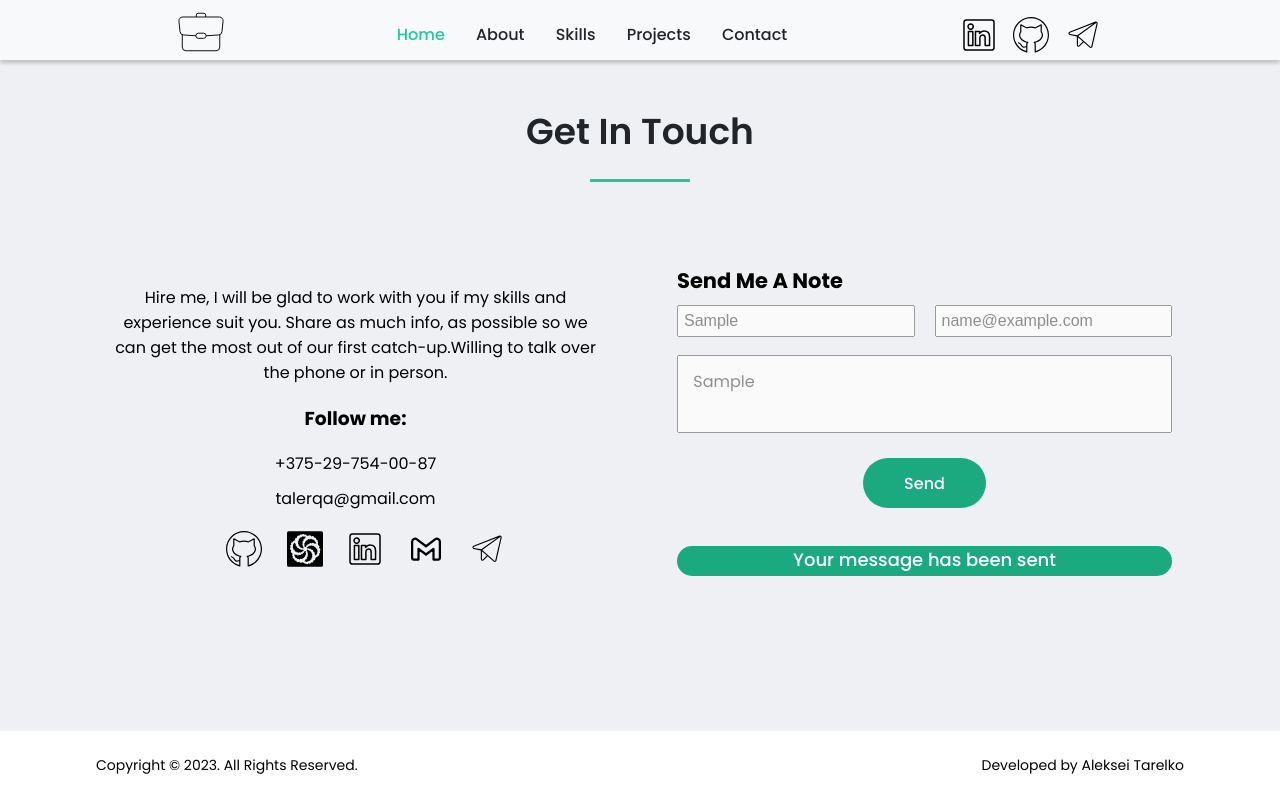
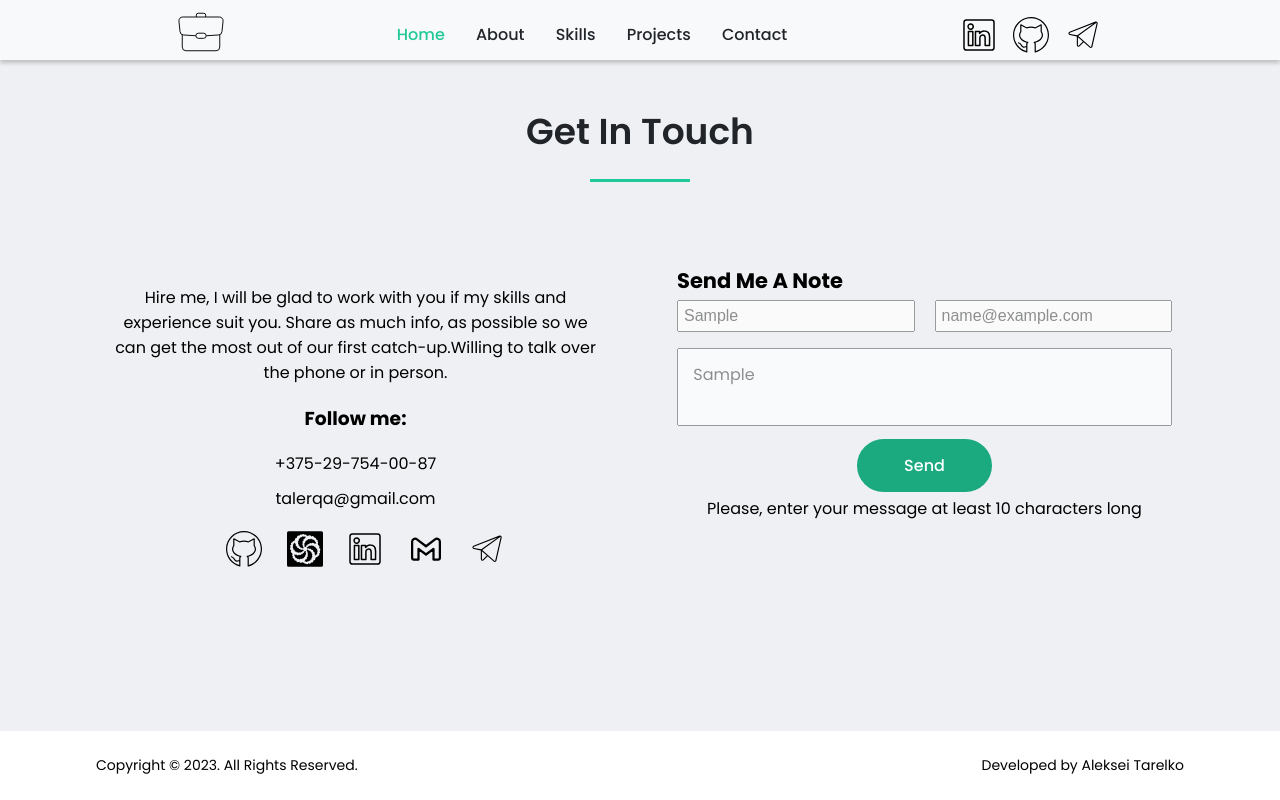
Before and after one commit to talerqa/portfolio, a React (Create React App) app: page / in a window 1280 px wide. Both pictures are taken after typing "Sample", "name@example.com", "Sample" into the empty fields and a click on the button "Send". Shown: the part 3949-4749 px from the top of the page. Built offline with nearby package versions, Linux system fonts and the light colour scheme.

Commit message:
fix: contact form

```diff
--- a/src/common/components/button/Button.module.scss
+++ b/src/common/components/button/Button.module.scss
@@ -1,48 +1,49 @@
-.buttonLink {
+.button {
   display: block;
+  margin-top: 5px;
   text-align: center;
+  border: none;
+  outline: none;
+  font-family: inherit;
+  color: white;
   text-decoration: none;
-  border-width: 2px;
+  cursor: pointer;
   font-weight: 500;
   border-radius: 30px;
-  color: white;
   font-size: 16px;
   background-color: #1baa80;
-  border-color: #1baa80;
-  padding: 12.80px 41.6px;
-  cursor: pointer;
   transition: all .2s ease;
+
   &:hover {
     background-color: #23856a;
-    box-shadow: 0 0 5px 1px rgba(33, 37, 41, 1);
-    transition: all .2s ease;
+    box-shadow: 0 0 2px 1px rgba(33, 37, 41, 1);
+    transition: all .5s ease;
     color: rgba(255, 255, 255, 0.62);
   }
 
   &:active {
     box-shadow: none;
-    transition: all .2s ease;
+    transition: all .5s ease;
     background-color: #1baa80;
     color: rgba(255, 255, 255, 1);
+    border-radius: 30px;
+  }
 
+  &:disabled {
+    background-color: rgb(53, 75, 64);
+    color: rgb(255, 255, 255);
+
+    &:hover {
+      box-shadow: none
+    }
   }
-  &:disabled {
-    background-color: #2e2f2f;
+
+  .buttonLink {
+    display: block;
+    margin: 0;
+    border-radius: 30px;
+    padding: 12.80px 41.6px;
+    color: inherit;
+    border-width: 2px;
   }
 }
-
-
-.buttonSend {
-  margin-top: 5px;
-  height: 30px;
-  align-self: center;
-  background-color: transparent;
-  border: none;
-  outline: none;
-  font-family: inherit;
-
-  &:disabled {
-    z-index: 10;
-    background-color: rebeccapurple;
-  }
-}
--- a/src/common/components/button/Button.tsx
+++ b/src/common/components/button/Button.tsx
@@ -5,11 +5,13 @@ type ButtonPropsType = {
   title: string
   href?: string
   type?: "button" | "submit" | "reset" | undefined
+  disabled?: boolean
 }
 
 export const Button = (props: ButtonPropsType) => {
+
   return (
-  <button type={props.type} className={s.buttonSend} >
+  <button type={props.type} className={s.button} disabled={props.disabled} >
     <a className={s.buttonLink}>{props.title}</a>
   </button>
   );
--- a/src/contact/Contact.module.scss
+++ b/src/contact/Contact.module.scss
@@ -155,6 +155,7 @@
               font-weight: 400;
               flex: 0 0 auto;
               flex-grow: 1;
+              outline: none;
               @media (max-width: 612px) {
                 margin-bottom: 10px;
                 width: 100%;
@@ -173,6 +174,7 @@
           .textarea {
             display: block;
             resize: none;
+            outline: none;
             width: 100%;
             padding: 0.81rem 0.96rem;
             @media (max-width: 612px) {
@@ -186,22 +188,13 @@
               font-family: $fontFamily;
             }
           }
+
+          .error {
+            display: flex;
+            width: 100%;
+            justify-content: space-evenly;
+          }
         }
-      }
-
-    }
-
-    .buttonSend {
-      margin-top: 5px;
-      height: 30px;
-      align-self: center;
-      background-color: transparent;
-      border: none;
-      outline: none;
-      font-family: inherit;
-      &:disabled {
-        z-index: 10;
-
       }
     }
 
@@ -240,7 +233,7 @@ select:-webkit-autofill:hover,
 select:-webkit-autofill:focus {
   border: 0;
   -webkit-text-fill-color: #1f1f20;
-  -webkit-box-shadow: 0 0 0 1000px rgba(200, 255, 0, 0.11) inset;
+  -webkit-box-shadow: 0 0 0 1000px rgba(119, 150, 0, 0.98) inset;
   transition: background-color 5000s ease-in-out 0s;
   background: -webkit-linear-gradient(top,  rgba(255,255,255,0) 0%,rgba(0,174,255,0.04) 50%,rgba(255,255,255,0) 51%,rgba(0,174,255,0.03) 100%);
 }
--- a/src/contact/Contact.tsx
+++ b/src/contact/Contact.tsx
@@ -21,14 +21,14 @@ type FormData = {
 
 export const Contact = (props: ContactPropsType) => {
   const [loading, setLoading] = useState(false);
-  const [sending, setSending] = useState('');
+  const [sending, setSending] = useState<'sending' | 'send' | 'has-been-sent'>('sending');
 
-
-  const {register, handleSubmit, formState: {errors}} = useForm<FormData>();
+  const {register, handleSubmit, formState: {errors}, setValue} = useForm<FormData>();
   const onSubmit = async (data: FormData) => {
     emailjs.init('Zau9eVPlrX4LfuA0X')
     const serviceId = 'service_r86uw7m';
     const templateId = 'template_67a8rxf';
+    setSending('sending')
     try {
       setLoading(true);
       await emailjs.send(serviceId, templateId, {
@@ -36,9 +36,10 @@ export const Contact = (props: ContactPropsType) => {
         email: data.email,
         message: data.message,
       })
-      setSending('sended')
-      new Promise(resolve => setTimeout((resolve)=>{
-        setSending('succeeded')
+
+      setSending('send')
+      new Promise(resolve => setTimeout((resolve) => {
+        setSending('has-been-sent')
       }, 1700));
     } catch (e: any) {
       throw new Error(e)
@@ -77,7 +78,11 @@ export const Contact = (props: ContactPropsType) => {
                     <input className={s.input}
                            type="text"
                            placeholder={'Name'}
-                           {...register('name', {required: true, minLength: 2, maxLength: 20})}
+                           {...register('name', {
+                             required: true,
+                             minLength: 2,
+                             maxLength: 40,
+                           },)}
                     />
                     <input className={s.input}
                            type="text"
@@ -87,20 +92,26 @@ export const Contact = (props: ContactPropsType) => {
                              pattern: /^[A-Z0-9._%+-]+@[A-Z0-9.-]+\.[A-Z]{2,4}$/i
                            })}/>
                   </div>
-                  {errors.name?.type === 'required' || errors.name?.type === 'maxLength' || errors.name?.type === 'minLength' &&
-                    <p role="alert">Name is required</p>}
-                  {errors.email?.type === 'required' || errors.email?.type === 'pattern' &&
-                    <p role="alert">Email is required</p>}
-                  <textarea className={s.textarea} required
+                  <div className={s.error}>
+                    {errors.name?.type === 'required' || errors.name?.type === 'maxLength' || errors.name?.type === 'minLength' || errors.name?.type === 'pattern' ?
+                      <p role="alert">Name is required</p> : null}
+
+                    {errors.email?.type === 'required' || errors.email?.type === 'pattern' ?
+                      <p role="alert">Email is required</p> : null}
+                  </div>
+                  <textarea className={s.textarea}
                             placeholder={'Tell us more about your needs........'}
-                            {...register('message', {required: true})}>
-              </textarea>
-                  {errors.message?.type === 'required' && <p role="alert">Please, enter your message</p>}
-                  <Button title={'Send'} type={'submit'}></Button>
+                            {...register('message', {required: true, minLength: 10})}>
+                  </textarea>
+
+                  <Button title={'Send'} type={'submit'} disabled={loading}></Button>
+
                 </form>
-                {sending === 'sended' && <div style={{background: 'red'}}>Отправлено</div>}
-                <div className={s.sendingMail}>Your message has been sent</div>
-                {sending === 'succeeded' && <></>}
+                {sending === 'send' && <div className={s.sendingMail}>Your message has been sent</div>}
+                {sending === 'has-been-sent' && <></>}
+                {errors.message?.type === 'required' || errors.message?.type === 'minLength' &&
+                  <p role="alert" style={{margin: '0 auto',}}>Please, enter your message at least 10 characters
+                    long</p>}
               </div>
           </div>
           </div>
```
